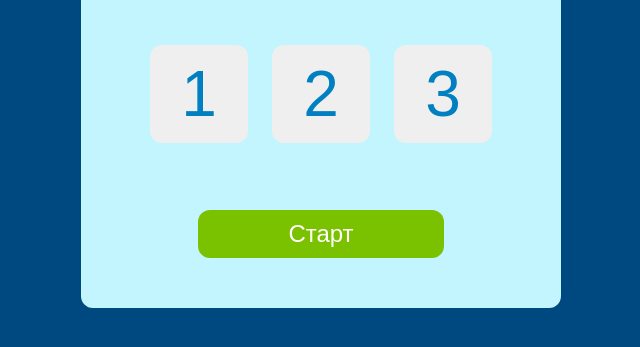
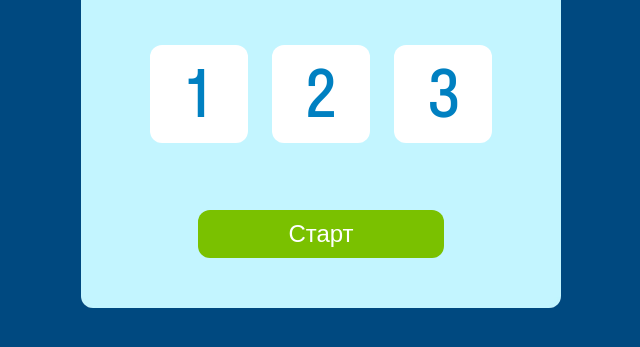
Before and after one commit to h0oliganka/card-game, a plain HTML site: page index.html in a window 1280 px wide. Shown: the part 317-664 px from the top of the page, without its empty margins (319-959 px from the left). Drawn offline with Linux system fonts and the light colour scheme.

Commit message:
radio_btn

```diff
--- a/index.html
+++ b/index.html
@@ -12,9 +12,20 @@
         <div class="content__center">
             <h1 class="heading">Выбери <br>сложность</h1>
                 <div class="buttons">
-                    <button class="button__lvl button__text">1</button>
-                    <button class="button__lvl button__text">2</button>
-                    <button class="button__lvl button__text">3</button>
+                    <div class="form_radio_btn">
+                        <input id="radio-1" type="radio" name="radio" value="1" checked>
+                        <label for="radio-1">1</label>
+                    </div>
+
+                    <div class="form_radio_btn">
+                        <input id="radio-2" type="radio" name="radio" value="2">
+                        <label for="radio-2">2</label>
+                    </div>
+
+                    <div class="form_radio_btn">
+                        <input id="radio-3" type="radio" name="radio" value="3">
+                        <label for="radio-3">3</label>
+                    </div>
                 </div>
             <div class="button__start_main"><button class="button__start">Старт</button></div>
         </div>
--- a/style.css
+++ b/style.css
@@ -48,11 +48,11 @@ body {
 }
 
 .button__lvl {
+    cursor: pointer;
     border-radius: 12px;
     width: 98px;
     height: 98px;
     border: none;
-    cursor: pointer;
 }
 
 .button__text {
@@ -87,3 +87,32 @@ body {
     margin-top: 67px;
     cursor: pointer;
 }
+
+/*hjmhjj*/
+.form_radio_btn {
+	display: inline-block;
+}
+.form_radio_btn input[type=radio] {
+	display: none;
+}
+.form_radio_btn label {
+	display: flex;
+    cursor: pointer;
+    line-height: 34px;
+    border: 1px solid #999;
+    border-radius: 6px;
+    user-select: none;
+    cursor: pointer;
+    border-radius: 12px;
+    width: 98px;
+    height: 98px;
+    font-style: normal;
+    font-weight: 400;
+    font-size: 64px;
+    line-height: 72px;
+    color: #0080C1;
+    align-items: center;
+    justify-content: center;
+    background-color: white;
+    border: none;
+}
```
